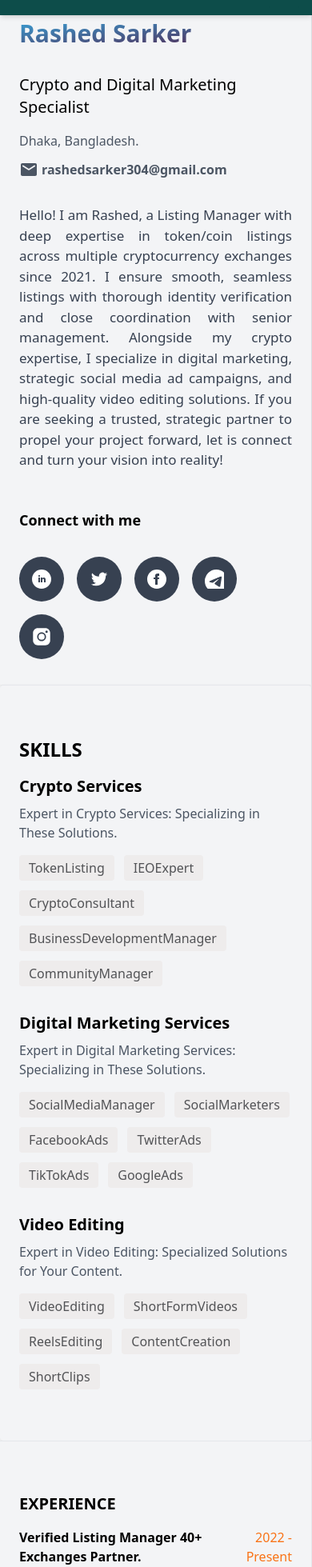
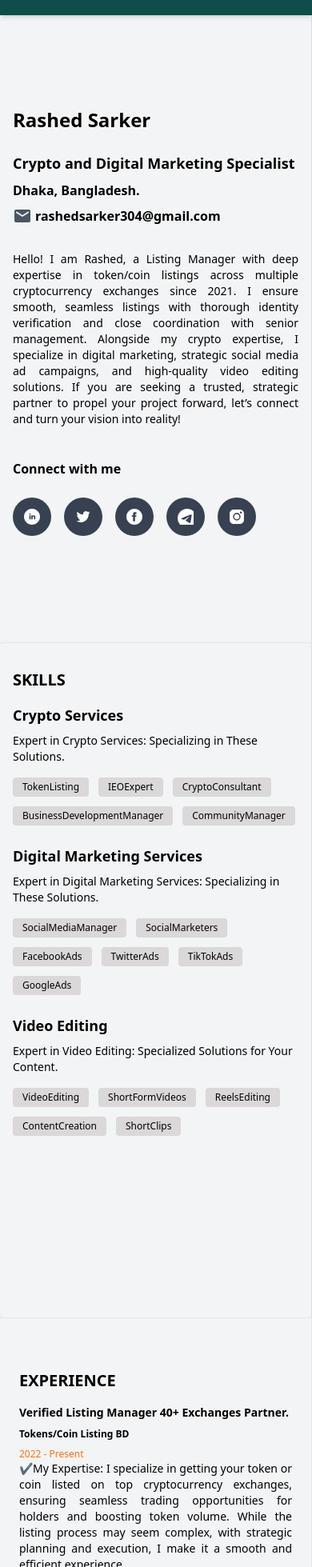
Before and after one commit to rajibcsit/rashed-portfolio, a Next.js app: page / in a window 390 px wide. Shown: the part 41-2000 px from the top of the page at 80% size. Built offline with nearby package versions, Linux system fonts and the light colour scheme.

Commit message:
responsive for all device

```diff
--- a/components/me/About.js
+++ b/components/me/About.js
@@ -39,55 +39,49 @@ const About = () => {
 
   return (
     <section id="about">
-      <div className="pt-16 pb-8 lg:pb-0 lg:pt-0 min-h-screen bg-gray-100 border-t border-gray-200 shadow-md flex flex-col justify-center px-6 sm:px-10 lg:pl-16 lg:pr-24 overflow-hidden">
-        <div className="flex flex-col md:flex-row justify-start items-start mb-4 lg:px-4">
+      <div className="pt-16 pb-6 lg:pb-0 lg:pt-0 min-h-screen bg-gray-100 border-t border-gray-200 shadow-md flex flex-col justify-center px-4 sm:px-6 lg:pl-16 lg:pr-24 overflow-hidden">
+        {/* Header Section */}
+        <div className="flex flex-col md:flex-row justify-start items-start mb-6 lg:px-4">
           <div className="text-left">
-            <h1
-              style={{
-                backgroundImage: "linear-gradient(to bottom right, #38A2D7, #561139)",
-                WebkitBackgroundClip: "text",
-                backgroundClip: "text",
-                color: "transparent",
-              }}
-              className="text-3xl sm:text-4xl md:text-5xl lg:text-[70px] font-bold text-gray-800 mb-4"
-            >
+            <h1 className="text-2xl sm:text-3xl md:text-4xl lg:text-[50px] xl:text-[70px] font-bold mb-4">
               Rashed Sarker
             </h1>
-            <h3 className="py-4 text-xl font-medium">Crypto and Digital Marketing Specialist </h3>
-
-            <p className="text-gray-600 mb-2 flex flex-wrap gap-3">
+            <h3 className="py-2 sm:py-4 text-lg sm:text-xl font-bold">
+              Crypto and Digital Marketing Specialist
+            </h3>
+            <p className="font-bold mb-2 flex flex-col sm:flex-row gap-2 sm:gap-3">
               Dhaka, Bangladesh.
-              <Link
-                href="mailto:abc@gmailc.com"
-                className="text-gray-600 mb-2 font-bold flex items-center gap-1"
-              >
-                <Image src={email} alt="" />
+              <Link href="mailto:abc@gmail.com" className="font-bold flex items-center gap-1">
+                <Image src={email} alt="email icon" />
                 rashedsarker304@gmail.com
               </Link>
             </p>
           </div>
         </div>
+
+        {/* About Section */}
         <div className="mb-4 lg:pr-24 lg:pl-4">
-          <p className="text-gray-700 text-justify text-[17px]">
+          <p className="text-black text-justify text-sm sm:text-base md:text-lg">
             Hello! I am Rashed, a Listing Manager with deep expertise in token/coin listings across
             multiple cryptocurrency exchanges since 2021. I ensure smooth, seamless listings with
             thorough identity verification and close coordination with senior management. Alongside
             my crypto expertise, I specialize in digital marketing, strategic social media ad
             campaigns, and high-quality video editing solutions. If you are seeking a trusted,
-            strategic partner to propel your project forward, let is connect and turn your vision
+            strategic partner to propel your project forward, let’s connect and turn your vision
             into reality!
           </p>
         </div>
 
+        {/* Social Links Section */}
         <div className="lg:px-4">
-          <div className="mb-2 mt-8">
-            <h2 className="text-lg font-semibold mb-2">Connect with me</h2>
+          <div className="mb-2 mt-6">
+            <h2 className="text-base sm:text-lg font-semibold mb-2">Connect with me</h2>
           </div>
-          <div className="flex gap-4 flex-wrap mt-8">
+          <div className="flex gap-4 flex-wrap mt-6">
             {socialPlatforms.map((platform) => (
               <div
                 key={platform.platform}
-                className="relative group bg-gray-700 text-white rounded-full w-14 h-14 flex items-center justify-center transition duration-300 transform hover:bg-[#BD5D38] hover:scale-110"
+                className="relative group bg-gray-700 text-white rounded-full w-12 h-12 sm:w-14 sm:h-14 flex items-center justify-center transition duration-300 transform hover:bg-[#BD5D38] hover:scale-110"
               >
                 <Link
                   href={platform.url}
@@ -95,10 +89,10 @@ const About = () => {
                   rel="noopener noreferrer"
                   className="flex items-center justify-center w-full h-full"
                 >
-                  <Image src={platform.icon} alt={platform.platform} width={24} height={24} />
+                  <Image src={platform.icon} alt={platform.platform} width={20} height={20} />
                 </Link>
                 {/* Tooltip */}
-                <span className="absolute bottom-full mb-2 left-1/2 transform -translate-x-1/2 hidden group-hover:block bg-gray-800 text-white text-xs rounded py-1 px-2">
+                <span className="absolute bottom-full mb-2 left-1/2 transform -translate-x-1/2 hidden group-hover:block bg-gray-800 text-white text-xs sm:text-sm rounded py-1 px-2">
                   {platform.platform}
                 </span>
               </div>
--- a/components/me/Educations.js
+++ b/components/me/Educations.js
@@ -21,22 +21,25 @@ const Education = () => {
 
   return (
     <section id="education">
-      <div className=" pt-16 pb-8 lg:pb-0 lg:pt-0 flex flex-col justify-center min-h-screen bg-gray-100 border border-gray-200 shadow px-6 sm:px-10 lg:pl-16 lg:pr-24 overflow-hidden">
-        <h2 className="lg:text-3xl text-2xl md:text-4xl font-bold mb-8">
+      <div className="pt-12 pb-6 lg:pb-0 lg:pt-0 flex flex-col justify-center min-h-screen bg-gray-100 border border-gray-200 shadow-md px-4 sm:px-6 lg:pl-16 lg:pr-24 overflow-hidden">
+        <h2 className="text-xl sm:text-2xl md:text-3xl lg:text-4xl font-bold mb-4 md:mb-8 lg:mt-12">
           EDUCATION AND WORK-STUDY INSTITUTIONS
         </h2>
-        <div className="space-y-10">
+
+        {/* Education List */}
+        <div className="space-y-8">
           {educations?.map((education, index) => (
             <div key={index} className="border-b last:border-0 border-gray-300 pb-4">
-              <div className="flex flex-col md:flex-row md:justify-between items-start">
-                <h3 className="text-xl md:text-2xl font-semibold">{education.institution}</h3>
-                <span className="text-sm md:text-base text-red-500 mt-2 md:mt-0">
+              <div className="flex flex-col md:flex-row md:justify-between md:items-center mb-2">
+                <h3 className="text-lg sm:text-xl md:text-2xl font-semibold">
+                  {education.institution}
+                </h3>
+                <span className="text-sm sm:text-base text-red-500 mt-1 md:mt-0">
                   {education.duration}
                 </span>
               </div>
-              <p className="text-lg font-medium italic mb-2">{education.degree}</p>
-              <p className="text-base">{education.fieldOfStudy}</p>
-              {/* <p className="text-base">GPA: {education.cgpa}</p> */}
+              <p className="text-base sm:text-lg font-medium italic mb-2">{education.degree}</p>
+              <p className="text-sm sm:text-base">{education.fieldOfStudy}</p>
             </div>
           ))}
         </div>
--- a/components/me/Experience.js
+++ b/components/me/Experience.js
@@ -45,35 +45,35 @@ export default function Experience() {
           </div>
           {experiences?.map((experience, index) => (
             <div key={index} className="mb-12 ">
-              <div className="flex justify-between items-start">
+              <div className="flex flex-col sm:flex-row justify-between items-start">
                 <div>
-                  <h2 className="text-base sm:text-xl md:text-2xl font-bold mb-2">
+                  <h2 className="text-sm sm:text-base md:text-xl font-bold mb-2">
                     {experience.role}
                   </h2>
-                  <h3 className="text-xl font-medium text-gray-600 mb-2 ">
+                  <h3 className="text-[12px] sm:text-base md:text-lg font-bold mb-2">
                     {experience.company_url}
                   </h3>
                 </div>
-                <p className="text-right text-orange-500 font-medium">
+                <p className="text-xs sm:text-sm md:text-base text-right text-orange-500 font-medium">
                   {experience.start_date}
                   <span> - </span>
                   {experience.end_date}
                 </p>
               </div>
-              <ul className="list-none space-y-2 mb-4 w-6/12">
-                <li className="flex items-start space-x-2">
+
+              <div className="mb-4 w-full sm:w-10/12">
+                <p className="text-black text-justify text-sm sm:text-base md:text-lg">
                   <span className="text-green-500">✔</span>
-                  <p>{experience.description}</p>
-                </li>
-                <li className="flex">
-                  <p className="ml-7">{experience.short_description}</p>
-                </li>
-              </ul>
-
-              <p className="font-semibold">
-                <span className="text-gray-700">What I Can Do: </span>
-                {experience.analytics}
-              </p>
+                  {experience.description}
+                </p>
+                <p className="text-black text-justify text-sm sm:text-base md:text-lg">
+                  {experience.short_description}
+                </p>
+                <p className="text-black text-justify text-sm sm:text-base md:text-lg mt-2">
+                  <span className="text-black font-bold">What I Can Do: </span>
+                  {experience.analytics}
+                </p>
+              </div>
             </div>
           ))}
         </div>
--- a/components/me/Interest.js
+++ b/components/me/Interest.js
@@ -17,7 +17,9 @@ const Interests = () => {
     <section id="interests">
       <div className=" bg-gray-100  border-t border-gray-200 shadow px-6 sm:px-10 lg:pl-16 lg:pr-24 py-6 lg:py-16">
         <div className="mx-auto">
-          <h2 className="text-3xl font-bold mb-5  text-[#151C48]">Interests</h2>
+          <h2 className="text-xl sm:text-2xl md:text-3xl lg:text-4xl font-bold mb-4 md:mb-8 lg:mt-12">
+            Interests
+          </h2>
           <p className=" text-gray-600 mb-10">
             Here are some of my personal interests that keep me motivated and inspired.
           </p>
@@ -25,11 +27,11 @@ const Interests = () => {
             {interests?.map((interest, index) => (
               <div
                 key={index}
-                className="bg-white shadow-lg rounded-lg p-4 transition-transform transform hover:scale-105"
+                className="bg-white shadow-lg rounded-lg p-4 transition-transform transform hover:scale-105 max-w-[400px]"
               >
-                <h3 className="text-lg flex items-center gap-2 font-semibold text-[#255B63]">
-                  <Image src={mark} alt="awards icon" className="" />
-                  {interest.interest}
+                <h3 className="text-base sm:text-lg md:text-xl flex items-center gap-2 font-semibold text-[#255B63]">
+                  <Image src={mark} alt="awards icon" className="flex-shrink-0" />
+                  <span className="flex flex-wrap">{interest.interest}</span>
                 </h3>
               </div>
             ))}
--- a/components/me/Porjects.js
+++ b/components/me/Porjects.js
@@ -28,7 +28,7 @@ export default function Projects() {
   return (
     <section id="projects">
       <div className="pt-16 pb-8 lg:pb-0 lg:pt-0 flex flex-col border-t border-gray-200 shadow min-h-screen mx-auto px-6 sm:px-10 lg:pl-16 lg:pr-24 bg-gray-100 overflow-hidden">
-        <h1 className="lg:text-3xl text-2xl sm:text-3xl md:text-4xl font-bold mb-4 md:mb-8 lg:mt-12">
+        <h1 className="text-xl sm:text-2xl md:text-3xl lg:text-4xl font-bold mb-4 md:mb-8 lg:mt-12">
           SOME PROJECTS
         </h1>
         <p className="text-gray-600 mb-8">
--- a/components/me/Skills.js
+++ b/components/me/Skills.js
@@ -31,17 +31,21 @@ export default function Skills() {
   ];
   return (
     <section id="skills">
-      <div className="pt-16 pb-8 lg:pb-0 lg:pt-0 min-h-screen mx-auto border-t border-gray-200 shadow bg-gray-100 rounded  px-6 sm:px-10 lg:pl-16 lg:pr-24 overflow-hidden">
-        <h1 className="text-2xl sm:text-3xl md:text-4xl font-bold mb-4 md:mb-8 lg:mt-12">SKILLS</h1>
+      <div className="pt-8 pb-6 lg:pb-0 lg:pt-0 min-h-screen mx-auto border-t border-gray-200 shadow bg-gray-100 rounded px-4 sm:px-6 lg:pl-16 lg:pr-24 overflow-hidden">
+        <h1 className="text-xl sm:text-2xl md:text-3xl lg:text-4xl font-bold mb-4 md:mb-8 lg:mt-12">
+          SKILLS
+        </h1>
         {skillsData.map((section, index) => (
-          <div key={index} className="mb-8">
-            <h3 className="text-xl font-semibold mb-2">{section.title}</h3>
-            {section.description && <p className="text-gray-600 mb-4">{section.description}</p>}
+          <div key={index} className="mb-6 md:mb-8">
+            <h3 className="text-lg sm:text-xl md:text-2xl font-bold mb-2">{section.title}</h3>
+            {section.description && (
+              <p className="text-sm sm:text-base md:text-lg mb-4">{section.description}</p>
+            )}
             <div className="flex flex-wrap gap-3">
               {section.skills.map((skill, skillIndex) => (
                 <span
                   key={skillIndex}
-                  className="bg-[#EEECEC] text-[#525356] px-3 py-1 rounded text-[16px]"
+                  className="bg-[#dad8d8] text-black px-3 py-1 rounded text-xs sm:text-sm md:text-base"
                 >
                   {skill}
                 </span>
```
